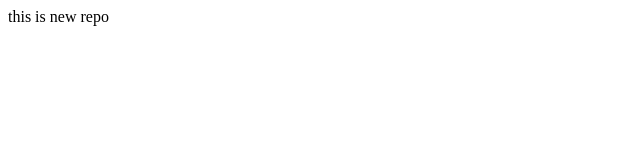
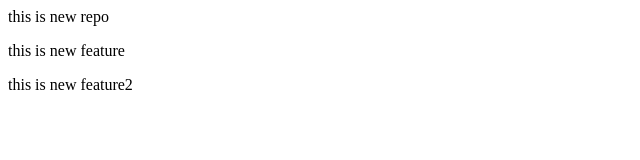
Before and after one commit to bhushan-no-1/LocalRepo, a plain HTML site: page index.html in a window 1280 px wide. Shown: the whole page, without its empty margins (0-640 px from the left). Drawn offline with Linux system fonts and the light colour scheme.

Commit message:
new fature addde

```diff
--- a/index.html
+++ b/index.html
@@ -1 +1,3 @@
 <p>this is new repo</p>
+<p>this is new feature</p>
+<p>this is new feature2</p>
```
